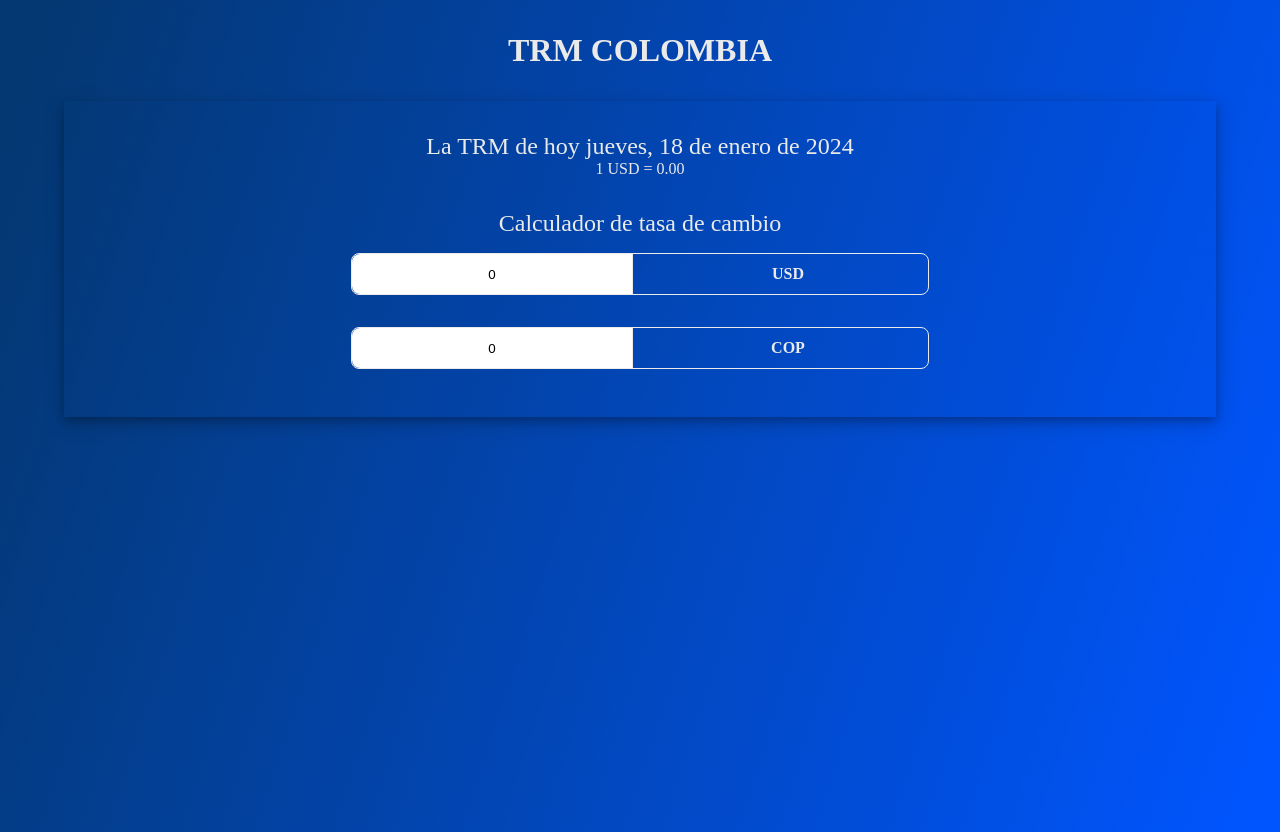
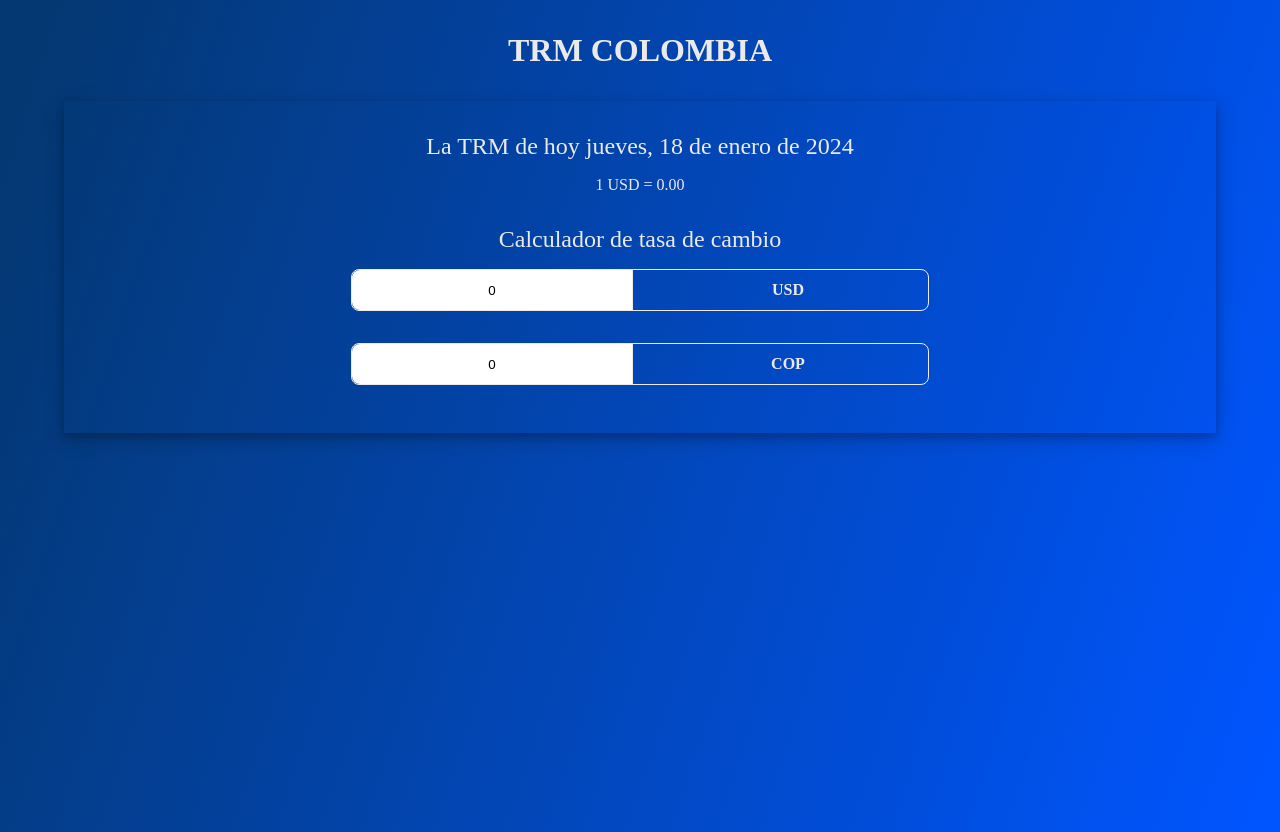
Before and after one commit to espejolui/trm, an Angular app: page / in a window 1280 px wide. Built offline with nearby package versions, Linux system fonts and the light colour scheme; no server answers; a web font is replaced by a local one.

Commit message:
Margen del título y el div

```diff
--- a/src/app/get-dolar/get-dolar.component.css
+++ b/src/app/get-dolar/get-dolar.component.css
@@ -1,5 +1,5 @@
 .dolar {
-  margin-bottom: 2rem;
+  margin: 1rem 0 2rem 0;
 }
 
 #dolarValue {
@@ -64,5 +64,9 @@ div {
 
   div {
     width: 100%;
+
+    p {
+      margin-bottom: 1rem;
+    }
   }
 }
--- a/src/app/get-dolar/get-dolar.component.html
+++ b/src/app/get-dolar/get-dolar.component.html
@@ -2,7 +2,8 @@
   <h2 class="subtitle">{{ titlePage }} {{ getDateFormatted() }} </h2>
 
   @if (dolarData){
-  <p class="dolar">1 USD = {{ dolarData.currency }} <span id="dolarValue">{{ dolarData.value | number: '1.2-2' }}</span>
+  <p class="dolar">1 USD = {{ dolarData.currency }} <span id="dolarValue">{{ dolarData.value | number: '1.2-2'
+      }}</span>
   </p>
   }
 
```
